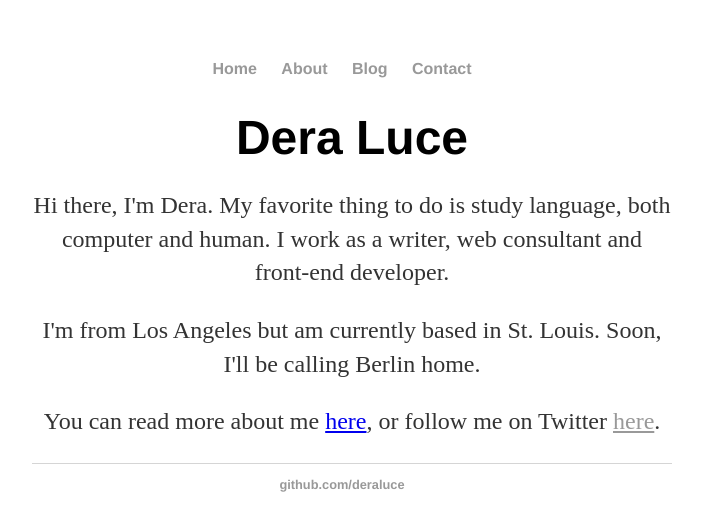
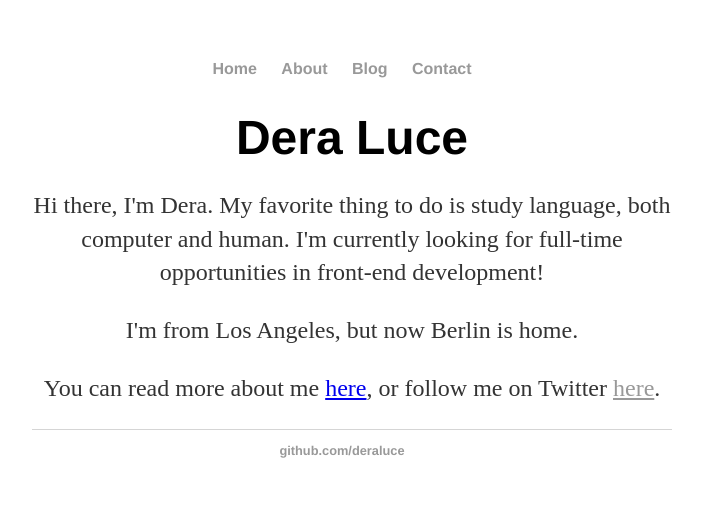
Before and after one commit to DeraLuce/DeraLuce.github.io, a Jekyll site: the page built from index.html, in a window 1280 px wide. Shown: the top 531 px of the page, without its empty margins (288-991 px from the left). Built offline with Jekyll 4.4.1, drawn with Linux system fonts in a browser that asks for light colours.

Commit message:
Update index.html
Updated bio

```diff
--- a/index.html
+++ b/index.html
@@ -4,8 +4,8 @@ title: Dera Luce
 ---
 <div class="blurb">
 	<h1>Dera Luce</h1>
-	<p>Hi there, I'm Dera. My favorite thing to do is study language, both computer and human. I work as a writer, web consultant and front-end developer.</p>
-	<p>I'm from Los Angeles but am currently based in St. Louis. Soon, I'll be calling Berlin home.</p>
+	<p>Hi there, I'm Dera. My favorite thing to do is study language, both computer and human. I'm currently looking for full-time opportunities in front-end development! </p>
+	<p>I'm from Los Angeles, but now Berlin is home.</p>
 	<p>You can read more about me <a href="/about"> here</a>, or follow me on
 	Twitter <a class="link link-body" href = "https://twitter.com/DeraLuce"> here</a>.</p>
 </div><!-- /.blurb -->
```
